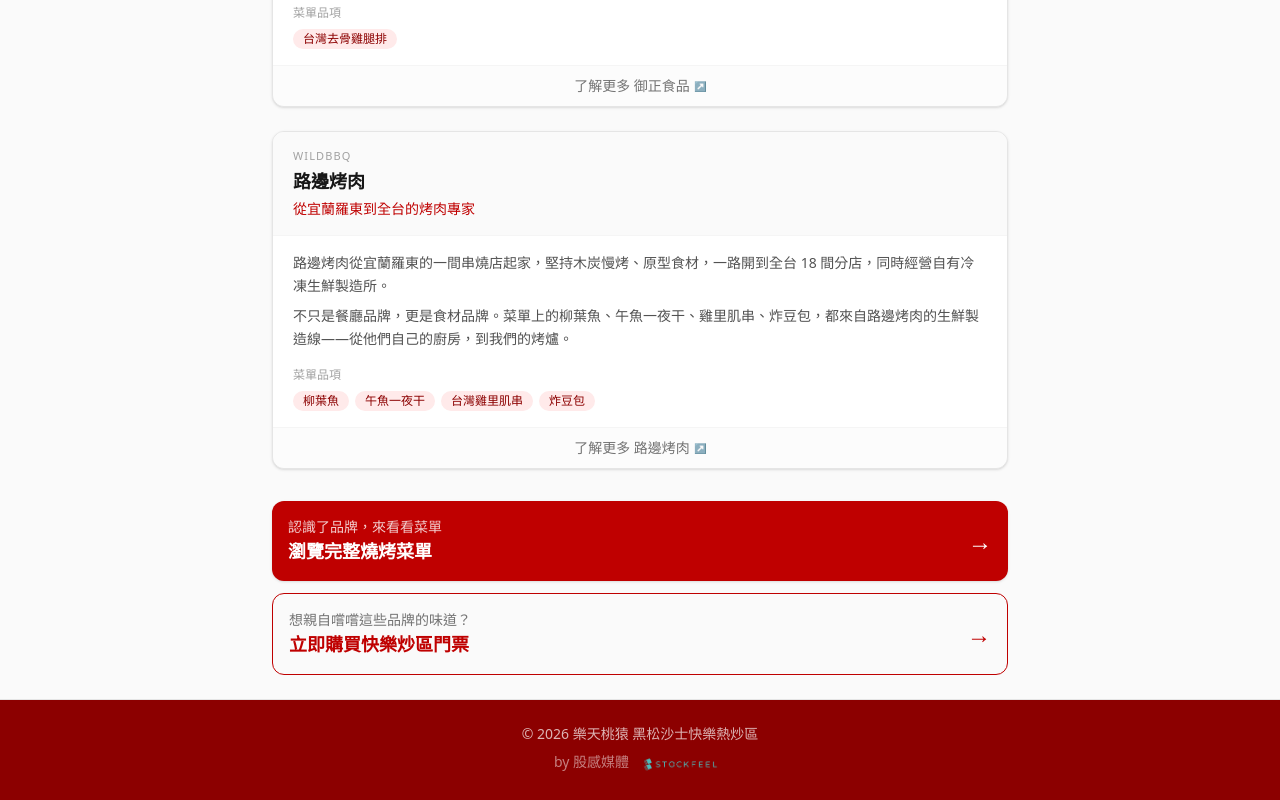
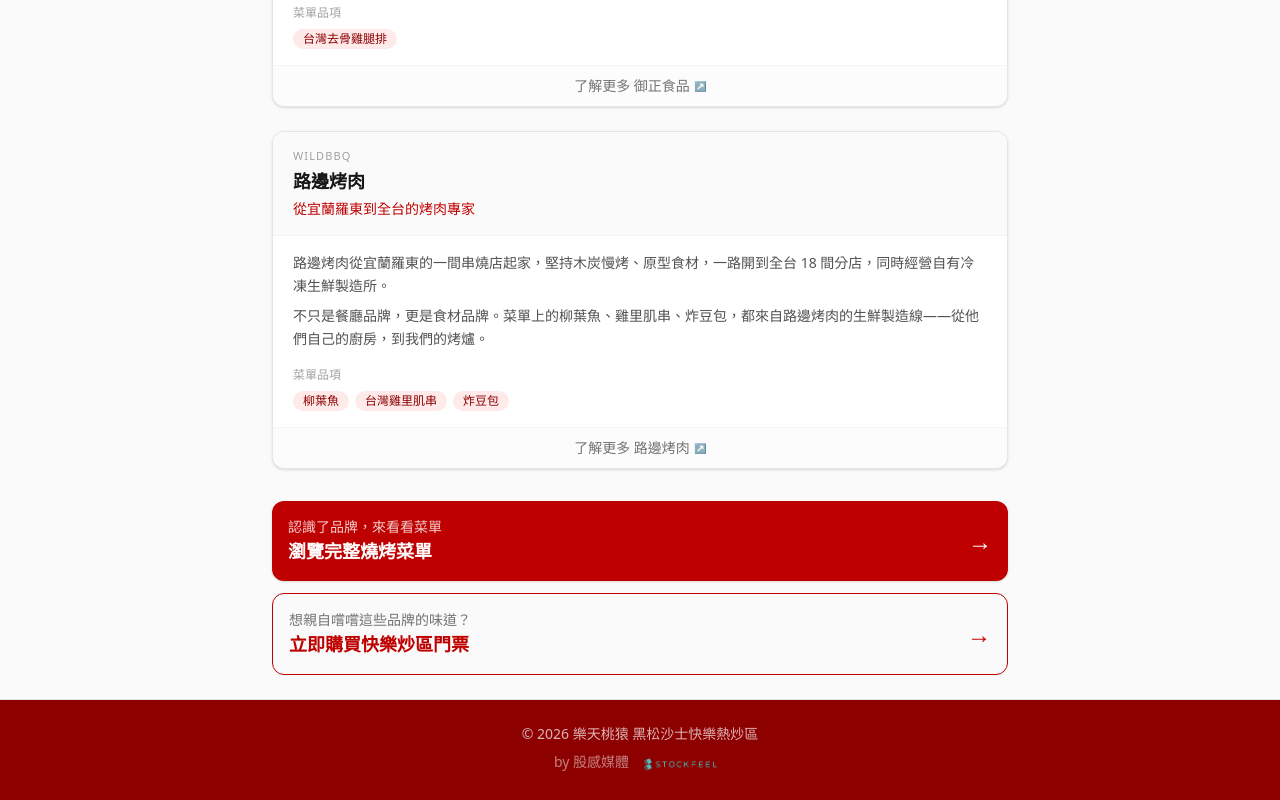
Before and after one commit to duoyi88/bbq-menu, a Next.js app: page /brands in a window 1280 px wide. Shown: the part 1986-2786 px from the top of the page. Built offline with nearby package versions, Linux system fonts and the light colour scheme; no server answers.

Commit message:
fix: remove 午魚一夜干 from 路邊烤肉 brand page (#31)
Co-authored-by: rooon88 <ron@mbb.pet>

```diff
--- a/src/data/brands.ts
+++ b/src/data/brands.ts
@@ -87,9 +87,9 @@
     tagline: "從宜蘭羅東到全台的烤肉專家",
     paragraphs: [
       "路邊烤肉從宜蘭羅東的一間串燒店起家，堅持木炭慢烤、原型食材，一路開到全台 18 間分店，同時經營自有冷凍生鮮製造所。",
-      "不只是餐廳品牌，更是食材品牌。菜單上的柳葉魚、午魚一夜干、雞里肌串、炸豆包，都來自路邊烤肉的生鮮製造線——從他們自己的廚房，到我們的烤爐。",
+      "不只是餐廳品牌，更是食材品牌。菜單上的柳葉魚、雞里肌串、炸豆包，都來自路邊烤肉的生鮮製造線——從他們自己的廚房，到我們的烤爐。",
     ],
-    menuItems: ["柳葉魚", "午魚一夜干", "台灣雞里肌串", "炸豆包"],
+    menuItems: ["柳葉魚", "台灣雞里肌串", "炸豆包"],
     url: "https://wildbbq.com.tw",
   },
 ];
```
